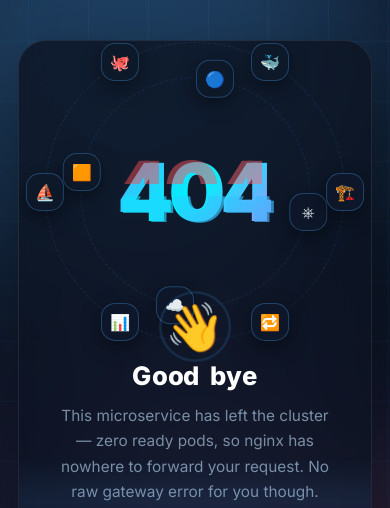
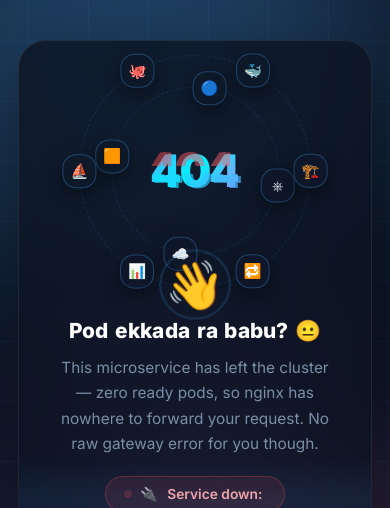
Before and after one commit to Keerthireddy-keerthi/azure_microservice_banking_application, a plain HTML site: page frontend/banking-ui/public/error.html in a window 390 px wide. Shown: the top 508 px of the page. Drawn offline with Linux system fonts and the light colour scheme.

Commit message:
style(404): smaller 404 headline, replace Good bye with Pod ekkada ra babu

```diff
--- a/frontend/banking-ui/public/error.html
+++ b/frontend/banking-ui/public/error.html
@@ -78,10 +78,10 @@
     }
 
     /* ═══════════ Orbiting multi-cloud ring around the 404 ═══════════ */
-    .hero { position: relative; display: flex; align-items: center; justify-content: center; height: 260px; }
+    .hero { position: relative; display: flex; align-items: center; justify-content: center; height: 196px; }
 
-    .ring { position: absolute; width: 300px; height: 300px; animation: orbit 18s linear infinite; }
-    .ring.slow { width: 400px; height: 400px; animation: orbit 30s linear infinite reverse; }
+    .ring { position: absolute; width: 208px; height: 208px; animation: orbit 18s linear infinite; }
+    .ring.slow { width: 292px; height: 292px; animation: orbit 30s linear infinite reverse; }
     .ring::before {
       content: ''; position: absolute; inset: 0; border-radius: 50%;
       border: 1px dashed rgba(79,172,254,0.16);
@@ -99,7 +99,7 @@
     /* ═══════════ 404 ═══════════ */
     .code-404 {
       position: relative; z-index: 2; font-weight: 900; line-height: 1;
-      font-size: clamp(5rem, 17vw, 8.5rem); letter-spacing: -5px;
+      font-size: clamp(2.8rem, 9vw, 4.6rem); letter-spacing: -2px;
       animation: jitter 4.5s steps(3, end) infinite;
     }
     .code-404 .layer { display: block; }
@@ -128,9 +128,9 @@
       content: ''; position: absolute; inset: 2px; border-radius: 50%;
       border: 2px solid rgba(79,172,254,0.5); animation: pulseRing 2.2s ease-out infinite;
     }
-    .goodbye { font-size: clamp(1.6rem, 5vw, 2.35rem); font-weight: 800; color: #fff; margin-top: 4px; }
+    .goodbye { font-size: clamp(1.3rem, 4.4vw, 2rem); font-weight: 800; color: #fff; margin-top: 4px; }
     .goodbye span { display: inline-block; animation: letterDrop .5s ease both; }
-    .goodbye .sp { width: .4em; }
+    .goodbye .sp { width: .32em; }
 
     .sub { color: #7a8fa6; font-size: .96rem; line-height: 1.65; max-width: 500px; margin: 12px auto 0; }
 
@@ -270,9 +270,9 @@
     .foot { margin-top: 22px; padding-top: 18px; border-top: 1px solid rgba(255,255,255,0.06); font-size: .75rem; color: #5f7489; font-family: 'JetBrains Mono', monospace; }
 
     @media (max-width: 560px) {
-      .hero { height: 210px; }
-      .ring { width: 230px; height: 230px; } .ring.slow { width: 300px; height: 300px; }
-      .sat { width: 38px; height: 38px; margin: -19px 0 0 -19px; font-size: 1rem; }
+      .hero { height: 168px; }
+      .ring { width: 168px; height: 168px; } .ring.slow { width: 232px; height: 232px; }
+      .sat { width: 34px; height: 34px; margin: -17px 0 0 -17px; font-size: .9rem; }
     }
     @media (prefers-reduced-motion: reduce) { * { animation: none !important; } }
   </style>
@@ -294,7 +294,7 @@
     </div>
 
     <div class="hand-zone"><span class="hand" aria-hidden="true">👋</span></div>
-    <p class="goodbye" id="goodbye" aria-label="Good bye"></p>
+    <p class="goodbye" id="goodbye" aria-label="Pod ekkada ra babu?"></p>
 
     <p class="sub">
       This microservice has left the cluster — zero ready pods, so nginx has
@@ -318,7 +318,7 @@
       </div>
       <div class="bubble">
         <span class="who">Live reaction</span>
-        <span class="line" id="funnyLine">Pod ekkada ra babu? 😐</span>
+        <span class="line" id="funnyLine">Replicas: 0. My hopes: also 0. 😐</span>
       </div>
     </section>
 
@@ -405,13 +405,15 @@
       place('ringOuter', outer);
     })();
 
-    /* ---------- "Good bye" letter drop ---------- */
+    /* ---------- Headline letter drop ---------- */
     (function () {
       var host = document.getElementById('goodbye');
-      'Good bye'.split('').forEach(function (ch, i) {
+      // Array.from splits by code point, so the emoji survives intact
+      // (plain split('') would tear its surrogate pair in half).
+      Array.from('Pod ekkada ra babu? 😐').forEach(function (ch, i) {
         var s = document.createElement('span');
         if (ch === ' ') { s.className = 'sp'; } else { s.textContent = ch; }
-        s.style.animationDelay = (0.3 + i * 0.06) + 's';
+        s.style.animationDelay = (0.3 + i * 0.045) + 's';
         host.appendChild(s);
       });
     })();
@@ -459,10 +461,9 @@
     (function () {
       var el = document.getElementById('funnyLine');
       var lines = [
-        'Pod ekkada ra babu? 😐',
+        'Replicas: 0. My hopes: also 0. 😐',
         '"kubectl get pods" ani kottanu... adi "get lost" ani chepindi!',
         'I came here for ' + META.service.replace('-ui', '') + '. I got comedy. 🎭',
-        'Replicas: 0. My hopes: also 0.',
         'Ingress said ' + META.code + '. Naa heart ki 100 ayindi. 💔',
         'Developer: "works on my laptop". Cluster: "chala thanks!"',
         'Pod ni restart cheyyandi... nannu kaadu! 🥲',
```
